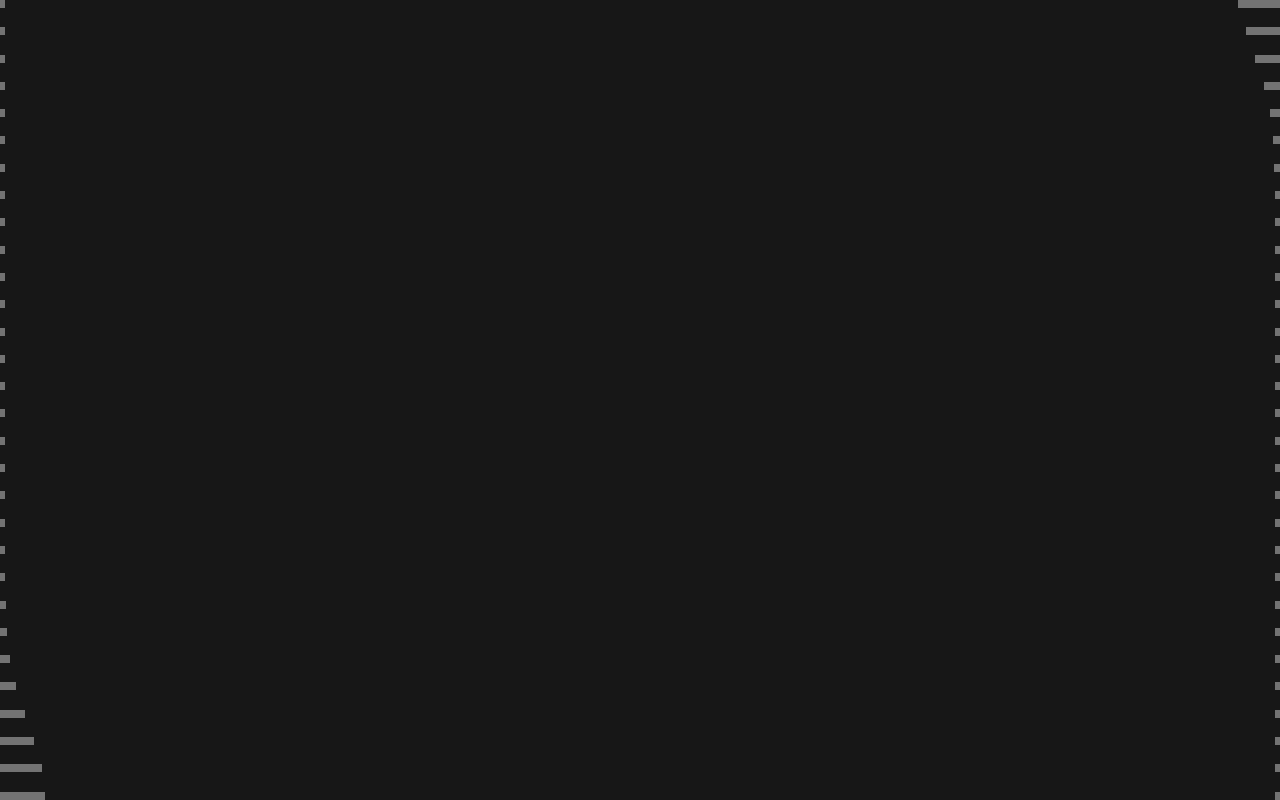
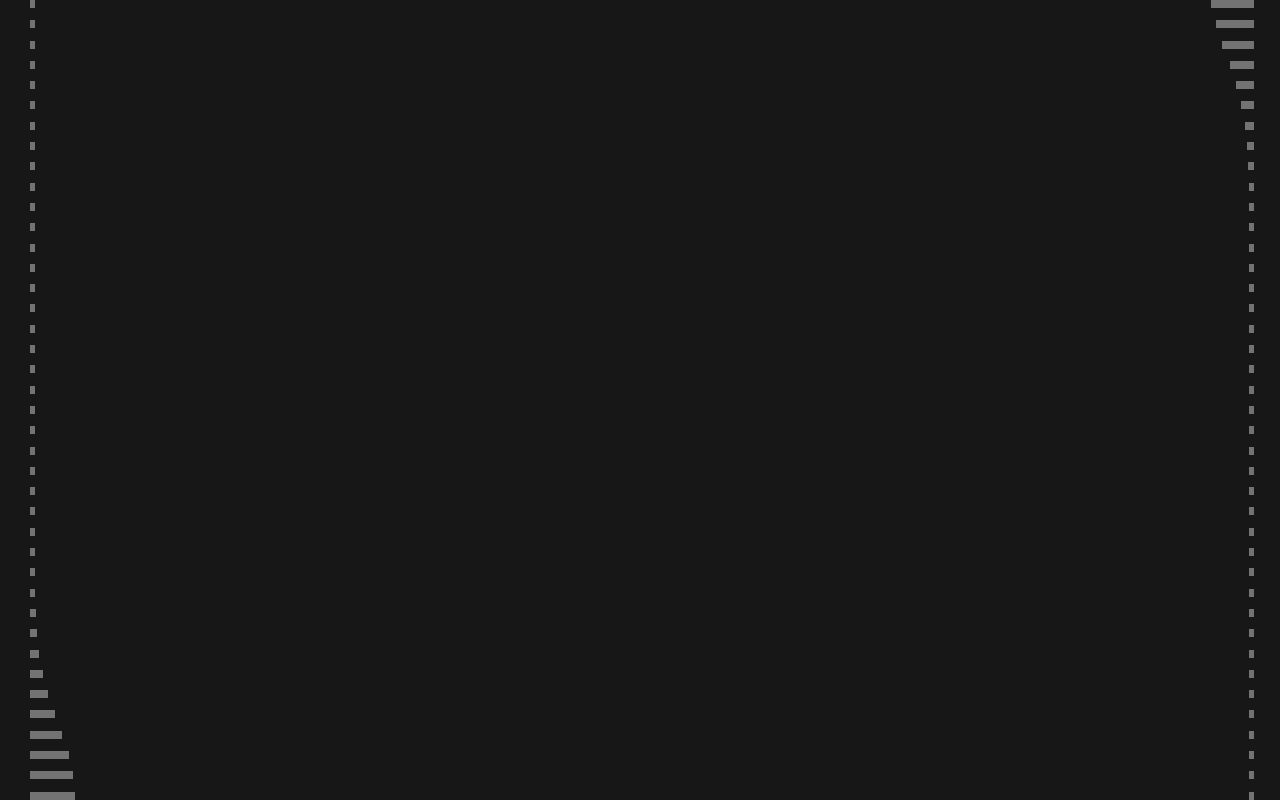
Before and after one commit to laurynas-cyber/Portfolio, a React (Create React App) app: page / in a window 1280 px wide. Built offline with nearby package versions, Linux system fonts and the light colour scheme.

Commit message:
bar containers pushed

```diff
--- a/src/Component/Scroll.jsx
+++ b/src/Component/Scroll.jsx
@@ -1,9 +1,9 @@
 import { useScroll, animated, useSpring } from "@react-spring/web";
 
 import styles from "./styles.module.scss";
-import { useEffect, useRef } from "react";
+import { useRef } from "react";
 
-const X_LINES = 30;
+const X_LINES = 40;
 
 const PAGE_COUNT = 5;
 
@@ -30,7 +30,7 @@ export default function Scroll() {
       immediate: true,
     },
   });
-
+  console.log(Array.from({ length: 20 }));
   return (
     <div ref={containerRef} className={styles.body}>
       <div className={styles.animated__layers}>
--- a/src/Component/styles.module.scss
+++ b/src/Component/styles.module.scss
@@ -16,7 +16,6 @@
   align-items: flex-end;
   z-index: 2;
   justify-content: space-between;
-
   &__inverted {
     display: flex;
     flex-direction: column;
@@ -38,13 +37,20 @@
   inset: 0;
   pointer-events: none;
   z-index: 0;
-
+  display: flex;
   & > * {
     pointer-events: none;
     width: 100%;
     height: 100%;
     position: fixed;
     inset: 0;
+  }
+  .bar__container {
+    margin-right: 100px;
+    width: 98%;
+  }
+  .bar__container__inverted {
+    inset: 0 30px;
   }
 }
 
```
